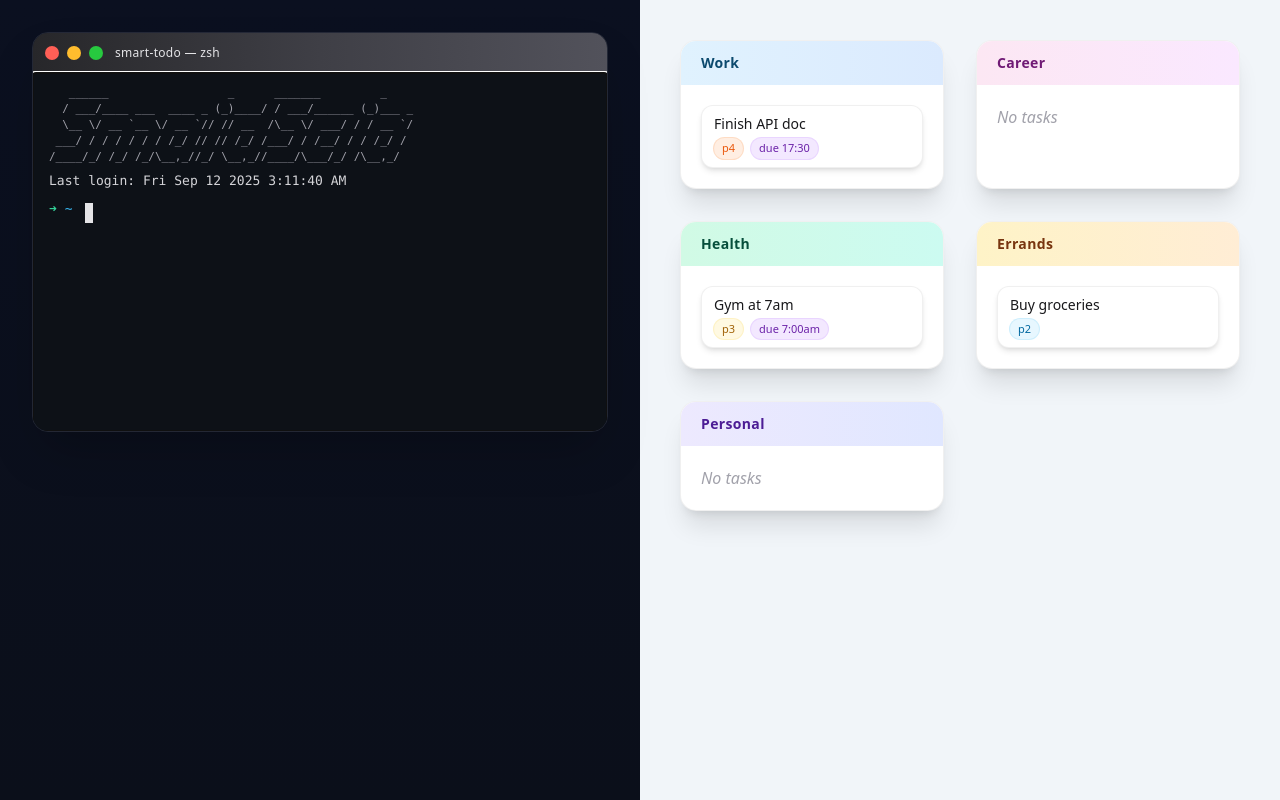
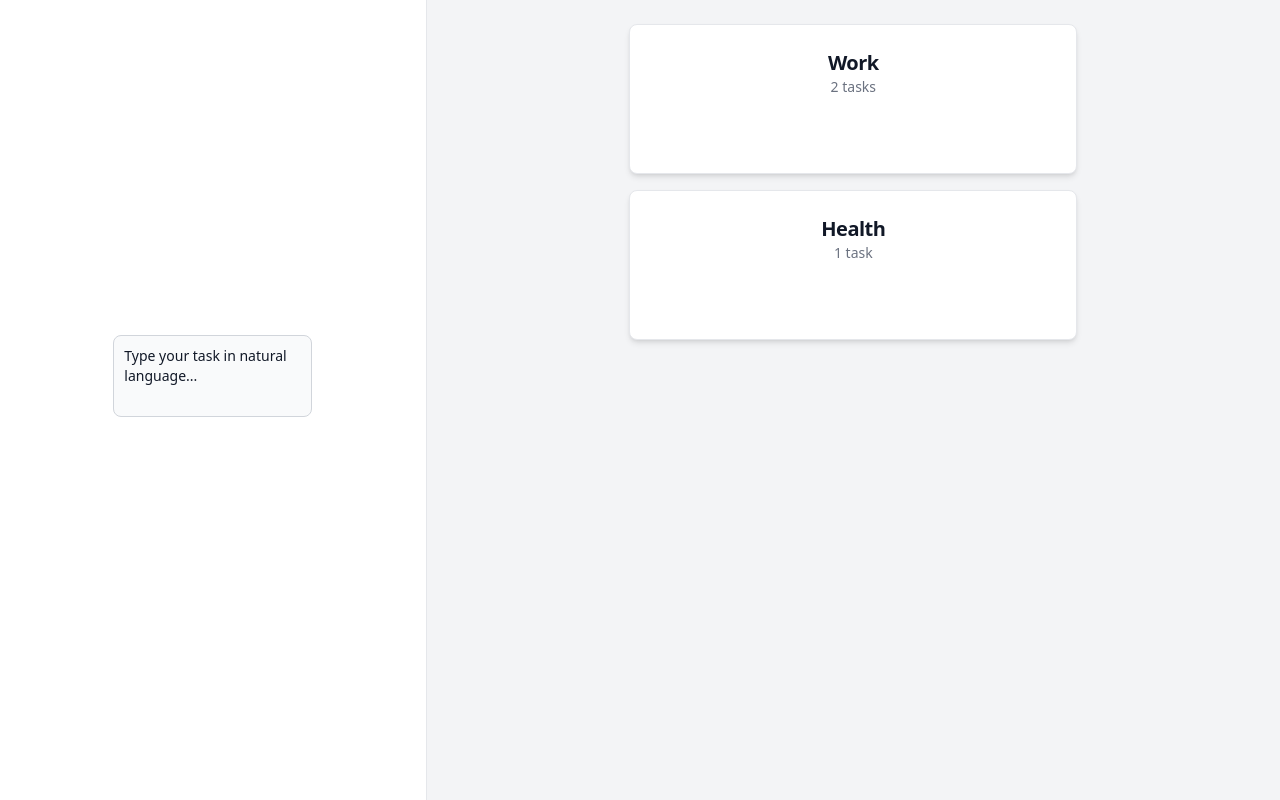
Before and after one commit to prafulnair/AI_ToDo_App, a React (Vite) app in the folder frontend/: page / in a window 1280 px wide. Built offline with nearby package versions, Linux system fonts and the light colour scheme.

Commit message:
Feat: Better working frontend with Flowbite

```diff
--- a/frontend/package.json
+++ b/frontend/package.json
@@ -10,6 +10,8 @@
     "preview": "vite preview"
   },
   "dependencies": {
+    "flowbite": "^3.1.2",
+    "flowbite-react": "^0.12.9",
     "react": "^19.1.1",
     "react-dom": "^19.1.1"
   },
@@ -20,6 +22,7 @@
     "@types/react-dom": "^19.1.7",
     "@vitejs/plugin-react": "^5.0.0",
     "autoprefixer": "^10.4.21",
+    "daisyui": "^5.1.10",
     "eslint": "^9.33.0",
     "eslint-plugin-react-hooks": "^5.2.0",
     "eslint-plugin-react-refresh": "^0.4.20",
--- a/frontend/postcss.config.js
+++ b/frontend/postcss.config.js
@@ -1,6 +1,7 @@
+// postcss.config.js
 export default {
   plugins: {
-    "@tailwindcss/postcss": {},
+    tailwindcss: {},
     autoprefixer: {},
   },
-}
+};
--- a/frontend/src/App.tsx
+++ b/frontend/src/App.tsx
@@ -1,89 +1,154 @@
-import React, { useMemo, useState } from "react";
-import { TerminalWindow } from "./components/TerminalWindow";
-import { Terminal } from "./components/Terminal";
-import { TaskBoard } from "./components/TaskBoard";
-import type { Task, Category } from "./types";
-import { getOrCreateSessionId } from "./utils/session";
+import { useState } from "react";
+import InputArea from "./components/InputArea/InputArea";
+import CategoryCard from "./components/CategoryCard/CategoryCard";
+import TaskCard from "./components/TaskCard/TaskCard";
+import Modal from "./components/Modal/Modal";
 
-let nextId = 1;
+// Types
+import type { Task, Category } from "./types/task";
 
-function mockCategorize(text: string): { category: Category | "isolated"; priority: number; due?: string | null } {
-  const t = text.toLowerCase();
-  const has = (arr: string[]) => arr.some((k) => t.includes(k));
-  if (has(["meeting", "report", "api", "doc", "deploy"])) return { category: "work", priority: 4, due: extractDue(t) };
-  if (has(["gym", "run", "workout", "yoga"])) return { category: "health", priority: 3, due: extractDue(t) };
-  if (has(["resume", "interview", "leetcode", "career"])) return { category: "career", priority: 4, due: extractDue(t) };
-  if (has(["buy", "grocery", "groceries", "errand", "renew", "pay"])) return { category: "errands", priority: 2, due: extractDue(t) };
-  if (has(["show"])) return { category: "isolated", priority: 3 };
-  return { category: "personal", priority: 3, due: extractDue(t) };
-}
-function extractDue(t: string): string | null {
-  if (t.includes("tomorrow") && t.match(/\b\d{1,2}(?::\d{2})?\s?(am|pm)\b/)) return `tomorrow ${t.match(/\b\d{1,2}(?::\d{2})?\s?(am|pm)\b/)![0]}`;
-  if (t.match(/\b\d{1,2}(?::\d{2})?\s?(am|pm)\b/)) return t.match(/\b\d{1,2}(?::\d{2})?\s?(am|pm)\b/)![0];
-  if (t.includes("tomorrow")) return "tomorrow";
-  return null;
-}
+function App() {
+  const [tasks, setTasks] = useState<Task[]>([]);
+  const [categories, setCategories] = useState<Category[]>([
+    {
+      name: "Work",
+      tasks: [
+        {
+          id: "w1",
+          title: "Finish project draft",
+          isDone: false,
+          createdAt: new Date(),
+        },
+        {
+          id: "w2",
+          title: "Email Stephanie",
+          isDone: true,
+          createdAt: new Date(),
+        },
+      ],
+    },
+    {
+      name: "Health",
+      tasks: [
+        {
+          id: "h1",
+          title: "Yoga at 7pm",
+          isDone: false,
+          createdAt: new Date(),
+        },
+      ],
+    },
+  ]);
+  const [selectedTask, setSelectedTask] = useState<Task | null>(null);
 
-const App: React.FC = () => {
-  const [tasks, setTasks] = useState<Task[]>([
-    { id: nextId++, text: "Finish API doc", category: "work", priority: 4, due: "17:30", createdAt: new Date().toISOString() },
-    { id: nextId++, text: "Buy groceries", category: "errands", priority: 2, due: null, createdAt: new Date().toISOString() },
-    { id: nextId++, text: "Gym at 7am", category: "health", priority: 3, due: "7:00am", createdAt: new Date().toISOString() },
-  ]);
-  const [isolated, setIsolated] = useState<Task | null>(null);
-  const sessionId = useMemo(() => getOrCreateSessionId(), []);
+  const handleTaskSubmit = (text: string) => {
+    const newTask: Task = {
+      id: Date.now().toString(),
+      title: text,
+      isDone: false,
+      createdAt: new Date(),
+    };
 
-  const onCommand = (cmd: string): string[] => {
-    const lower = cmd.toLowerCase().trim();
-    if (lower === "help") {
-      return [
-        "Commands:",
-        "  add <text>           → create a task",
-        "  show                 → show all tasks",
-        "  clear                → clear the terminal",
-        "Examples:",
-        "  add meeting tomorrow at 2pm",
-        "  add gym at 7am",
-        "  show",
-      ];
+    // Randomly assign: isolated OR category
+    const random = Math.random();
+    if (random < 0.5) {
+      // Add to isolated tasks
+      setTasks((prev) => [...prev, newTask]);
+    } else {
+      // Add to a random category
+      setCategories((prev) => {
+        if (prev.length === 0) return prev;
+        const randomIndex = Math.floor(Math.random() * prev.length);
+        const updated = [...prev];
+        updated[randomIndex] = {
+          ...updated[randomIndex],
+          tasks: [...updated[randomIndex].tasks, newTask],
+        };
+        return updated;
+      });
     }
-    if (lower.startsWith("add ")) {
-      const text = cmd.slice(4).trim();
-      const meta = mockCategorize(text);
-      if (meta.category === "isolated") return ["Could not categorize. Try again."];
-      const t: Task = { id: nextId++, text, category: meta.category, priority: meta.priority, due: meta.due || null, createdAt: new Date().toISOString() };
-      setTasks((p) => [t, ...p]);
-      setIsolated(meta.category === "personal" && !meta.due ? t : null);
-      return [`✅ Added to ${t.category[0].toUpperCase() + t.category.slice(1)} — ${t.due ? `due ${t.due}, ` : ""}priority ${t.priority}`];
-    }
-    if (lower === "show" || lower.startsWith("show ")) {
-      setIsolated(null);
-      return [`📋 Showing tasks for session ${sessionId.slice(0, 8)}…`];
-    }
-    const meta = mockCategorize(cmd);
-    if (meta.category === "isolated") { setIsolated(null); return ["Showing tasks…"]; }
-    const t: Task = { id: nextId++, text: cmd, category: meta.category, priority: meta.priority, due: meta.due || null, createdAt: new Date().toISOString() };
-    setTasks((p) => [t, ...p]);
-    setIsolated(meta.category === "personal" && !meta.due ? t : null);
-    return [`✅ Added to ${t.category[0].toUpperCase() + t.category.slice(1)} — ${t.due ? `due ${t.due}, ` : ""}priority ${t.priority}`];
+  };
+
+  const handleTaskClick = (task: Task) => {
+    setSelectedTask(task);
+  };
+
+  const handleTaskDone = (id: string) => {
+    setTasks((prev) =>
+      prev.map((t) => (t.id === id ? { ...t, isDone: true } : t))
+    );
+    setCategories((prev) =>
+      prev.map((c) => ({
+        ...c,
+        tasks: c.tasks.map((t) =>
+          t.id === id ? { ...t, isDone: true } : t
+        ),
+      }))
+    );
+    setSelectedTask(null);
+  };
+
+  const handleTaskDelete = (id: string) => {
+    setTasks((prev) => prev.filter((t) => t.id !== id));
+    setCategories((prev) =>
+      prev.map((c) => ({
+        ...c,
+        tasks: c.tasks.filter((t) => t.id !== id),
+      }))
+    );
+    setSelectedTask(null);
   };
 
   return (
-    <div className="h-screen w-screen bg-[linear-gradient(180deg,#0b1020,#0b0f1a)]">
-      <div className="h-full w-full flex">
-        {/* Left: terminal */}
-        <div className="w-1/2 h-full flex">
-          <TerminalWindow>
-            <Terminal onCommand={onCommand} />
-          </TerminalWindow>
-        </div>
-        {/* Right: task board */}
-<div className="w-1/2 h-full bg-slate-50">
-  <TaskBoard tasks={tasks} isolatedTask={isolated} />
-</div>
+    <div className="grid grid-cols-3 h-screen bg-gray-100 dark:bg-gray-900">
+      {/* Left: Input */}
+      <div className="col-span-1 border-r border-gray-200 dark:border-gray-700 flex items-center justify-center bg-white dark:bg-gray-800">
+        <InputArea onTaskSubmit={handleTaskSubmit} />
+      </div>
+
+      {/* Right: Task board */}
+      <div className="col-span-2 p-6 overflow-y-auto space-y-4 relative">
+        {/* Empty state */}
+        {categories.length === 0 && tasks.length === 0 && (
+          <p className="text-gray-500 text-center">No tasks yet. Add one!</p>
+        )}
+
+        {/* Isolated tasks */}
+        {tasks.map((task) => (
+          <TaskCard
+            key={task.id}
+            task={task}
+            onDone={handleTaskDone}
+            onDelete={handleTaskDelete}
+          />
+        ))}
+
+        {/* Category cards */}
+        {categories.map((cat) => (
+          <CategoryCard
+            key={cat.name}
+            name={cat.name}
+            tasks={cat.tasks}
+            onTaskClick={handleTaskClick}
+          />
+        ))}
+
+        {/* Overlay TaskCard when a task is selected */}
+        {/* Overlay TaskCard when a task is selected */}
+{/* Overlay TaskCard when a task is selected */}
+{selectedTask && (
+  <Modal onClose={() => setSelectedTask(null)}>
+    <TaskCard
+      task={selectedTask}
+      onDone={handleTaskDone}
+      onDelete={handleTaskDelete}
+      onClose={() => setSelectedTask(null)}
+    />
+  </Modal>
+)}
       </div>
     </div>
   );
-};
+}
 
 export default App;
--- /dev/null
+++ b/frontend/src/components/CategoryCard/CategoryCard.tsx
@@ -0,0 +1,73 @@
+import { useState } from "react";
+import { Button, Card } from "flowbite-react";
+import type { Task } from "../../types/task";
+
+interface CategoryCardProps {
+  name: string;
+  tasks: Task[];
+  onTaskClick: (task: Task) => void;
+}
+
+const CategoryCard: React.FC<CategoryCardProps> = ({ name, tasks, onTaskClick }) => {
+  const [expanded, setExpanded] = useState(false);
+
+  return (
+    <Card className="max-w-md mx-auto shadow-md">
+      {/* Collapsed view */}
+      {!expanded && (
+        <div className="text-center">
+          <h5 className="text-xl font-bold tracking-tight text-gray-900 dark:text-white">
+            {name}
+          </h5>
+          <p className="text-sm text-gray-500 dark:text-gray-400 mb-3">
+            {tasks.length} task{tasks.length !== 1 && "s"}
+          </p>
+          <div className="flex justify-center">
+            <Button onClick={() => setExpanded(true)}>Expand</Button>
+          </div>
+        </div>
+      )}
+
+      {/* Expanded view */}
+      {expanded && (
+        <div>
+          <div className="mb-4 flex items-center justify-between">
+            <h5 className="text-xl font-bold leading-none text-gray-900 dark:text-white">
+              {name}
+            </h5>
+            <Button size="xs" color="light" onClick={() => setExpanded(false)}>
+              Collapse
+            </Button>
+          </div>
+          <div className="flow-root">
+            <ul className="divide-y divide-gray-200 dark:divide-gray-700">
+              {tasks.map((task) => (
+                <li
+                  key={task.id}
+                  className="py-3 sm:py-4 cursor-pointer hover:bg-gray-50 dark:hover:bg-gray-800 rounded"
+                  onClick={() => onTaskClick(task)}
+                >
+                  <div className="flex items-center justify-between">
+                    <div className="min-w-0 flex-1">
+                      <p className="truncate text-sm font-medium text-gray-900 dark:text-white">
+                        {task.title}
+                      </p>
+                      <p className="truncate text-xs text-gray-500 dark:text-gray-400">
+                        {task.isDone ? "Completed" : "Pending"}
+                      </p>
+                    </div>
+                    <div className="inline-flex items-center text-sm font-semibold text-gray-900 dark:text-white">
+                      •
+                    </div>
+                  </div>
+                </li>
+              ))}
+            </ul>
+          </div>
+        </div>
+      )}
+    </Card>
+  );
+};
+
+export default CategoryCard;
--- /dev/null
+++ b/frontend/src/components/InputArea/InputArea.tsx
@@ -0,0 +1,53 @@
+import { useState } from "react";
+import { Textarea, Button, Toast } from "flowbite-react";
+
+interface InputAreaProps {
+  onTaskSubmit: (text: string) => void;
+}
+
+const InputArea: React.FC<InputAreaProps> = ({ onTaskSubmit }) => {
+  const [input, setInput] = useState("");
+  const [feedback, setFeedback] = useState("");
+
+  const handleSubmit = (e: React.FormEvent) => {
+    e.preventDefault();
+    if (!input.trim()) return;
+
+    onTaskSubmit(input.trim());
+
+    setFeedback("✅ Task added successfully!");
+    setInput("");
+
+    setTimeout(() => setFeedback(""), 2000);
+  };
+
+  return (
+    <div className="flex flex-col items-center justify-center h-full px-4">
+      <form onSubmit={handleSubmit} className="w-full max-w-md space-y-2">
+        <Textarea
+          placeholder="Type your task in natural language..."
+          rows={3}
+          value={input}
+          onChange={(e) => setInput(e.target.value)}
+          className="resize-none"
+        />
+        <Button type="submit" className="w-full">
+          Add Task
+        </Button>
+      </form>
+
+      {/* Feedback message (Toast) */}
+      {feedback && (
+        <div className="fixed bottom-6 left-1/2 -translate-x-1/2">
+          <Toast>
+            <div className="text-sm font-medium text-gray-900 dark:text-white">
+              {feedback}
+            </div>
+          </Toast>
+        </div>
+      )}
+    </div>
+  );
+};
+
+export default InputArea;
--- /dev/null
+++ b/frontend/src/components/Modal/Modal.tsx
@@ -0,0 +1,52 @@
+import { useEffect, useState } from "react";
+import { createPortal } from "react-dom";
+
+interface ModalProps {
+  children: React.ReactNode;
+  onClose?: () => void;
+}
+
+const Modal: React.FC<ModalProps> = ({ children, onClose }) => {
+  const [mounted, setMounted] = useState(false);
+  const [visible, setVisible] = useState(false);
+
+  useEffect(() => {
+    setMounted(true);
+    setTimeout(() => setVisible(true), 10); // trigger enter animation
+  }, []);
+
+  const handleClose = () => {
+    setVisible(false);
+    setTimeout(() => {
+      if (onClose) onClose();
+    }, 250); // matches animation duration
+  };
+
+  if (!mounted) return null;
+
+  return createPortal(
+    <div className="fixed inset-0 z-50 flex items-center justify-center">
+      {/* Backdrop */}
+      <div
+        className={`absolute inset-0 bg-black/50 backdrop-blur-sm transition-opacity duration-300 ${
+          visible ? "opacity-100" : "opacity-0"
+        }`}
+        onClick={handleClose}
+      />
+
+      {/* Modal content */}
+      <div className="relative z-10 w-full max-w-md px-4">
+        <div
+          className={`transform transition-all duration-300 ${
+            visible ? "animate-modal-enter" : "animate-modal-exit"
+          }`}
+        >
+          {children}
+        </div>
+      </div>
+    </div>,
+    document.body
+  );
+};
+
+export default Modal;
--- /dev/null
+++ b/frontend/src/components/TaskCard/TaskCard.tsx
@@ -0,0 +1,81 @@
+import { Card, Button } from "flowbite-react";
+import type { Task } from "../../types/task";
+
+interface TaskCardProps {
+  task: Task;
+  onDone: (id: string) => void;
+  onDelete: (id: string) => void;
+  onClose?: () => void; // optional close handler for modal
+}
+
+const TaskCard: React.FC<TaskCardProps> = ({ task, onDone, onDelete, onClose }) => {
+  return (
+    <Card className="max-w-md w-full shadow-md relative">
+      {/* Close button (only if provided) */}
+      {onClose && (
+        <button
+          onClick={onClose}
+          className="absolute top-3 right-3 text-gray-400 hover:text-gray-600 dark:hover:text-gray-300"
+        >
+          <svg
+            className="h-5 w-5"
+            fill="none"
+            stroke="currentColor"
+            viewBox="0 0 24 24"
+          >
+            <path strokeLinecap="round" strokeLinejoin="round" strokeWidth={2} d="M6 18L18 6M6 6l12 12" />
+          </svg>
+        </button>
+      )}
+
+      <h5 className="text-xl font-bold tracking-tight text-gray-900 dark:text-white text-center">
+        {task.title}
+      </h5>
+      <p className="text-sm text-gray-500 dark:text-gray-400 text-center">
+        {task.isDone ? "Completed" : "Pending"}
+      </p>
+
+      <div className="flex justify-center gap-4 mt-3">
+        <Button onClick={() => onDone(task.id)} disabled={task.isDone}>
+          Done
+          <svg
+            className="-mr-1 ml-2 h-4 w-4"
+            fill="currentColor"
+            viewBox="0 0 20 20"
+            xmlns="http://www.w3.org/2000/svg"
+          >
+            <path
+              fillRule="evenodd"
+              d="M10.293 3.293a1 1 0 011.414 0l6 6a1 1
+              0 010 1.414l-6 6a1 1 0 01-1.414-1.414L14.586
+              11H3a1 1 0 110-2h11.586l-4.293-4.293a1 1
+              0 010-1.414z"
+              clipRule="evenodd"
+            />
+          </svg>
+        </Button>
+
+        <Button onClick={() => onDelete(task.id)}>
+          Delete
+          <svg
+            className="-mr-1 ml-2 h-4 w-4"
+            fill="currentColor"
+            viewBox="0 0 20 20"
+            xmlns="http://www.w3.org/2000/svg"
+          >
+            <path
+              fillRule="evenodd"
+              d="M10.293 3.293a1 1 0 011.414 0l6 6a1 1
+              0 010 1.414l-6 6a1 1 0 01-1.414-1.414L14.586
+              11H3a1 1 0 110-2h11.586l-4.293-4.293a1 1
+              0 010-1.414z"
+              clipRule="evenodd"
+            />
+          </svg>
+        </Button>
+      </div>
+    </Card>
+  );
+};
+
+export default TaskCard;
--- /dev/null
+++ b/frontend/src/types/task.ts
@@ -0,0 +1,14 @@
+// A single task item
+export interface Task {
+  id: string;                // unique identifier
+  title: string;             // e.g. "Meeting with Stephanie at 4"
+  category?: string;         // e.g. "Work", "Health" (optional if uncategorized)
+  isDone: boolean;           // whether the task is marked done
+  createdAt: Date;           // timestamp
+}
+
+// Category structure returned by AI
+export interface Category {
+  name: string;              // e.g. "Work"
+  tasks: Task[];             // tasks belonging to this category
+}
```
Also changed, not shown: frontend/src/index.css (+35 -1 lines), frontend/tailwind.config.js (+7 -3 lines), 1 other file (tests, documents, lock files or other folders).
